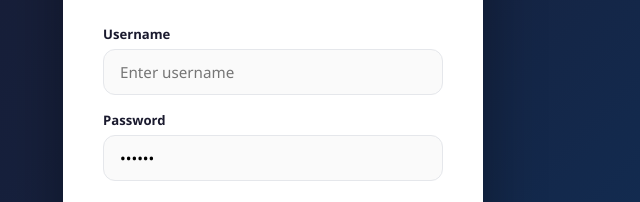
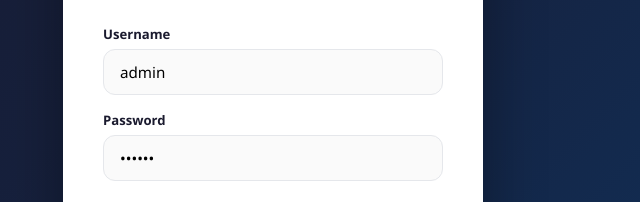
Before and after one commit to Amankumar9506/raju, a plain HTML site: page admin.html in a window 1280 px wide. Shown: the part 360-562 px from the top of the page, 367-1007 px from the left. Drawn offline with Linux system fonts and the light colour scheme.

Commit message:
Update admin.html

```diff
--- a/admin.html
+++ b/admin.html
@@ -175,7 +175,7 @@
     <p>Secure access for clinic staff only</p>
     <div class="form-group">
       <label>Username</label>
-      <input type="text" id="loginUser" placeholder="Enter username" value="">
+      <input type="text" id="loginUser" placeholder="Enter username" value="admin">
     </div>
     <div class="form-group">
       <label>Password</label>
```
